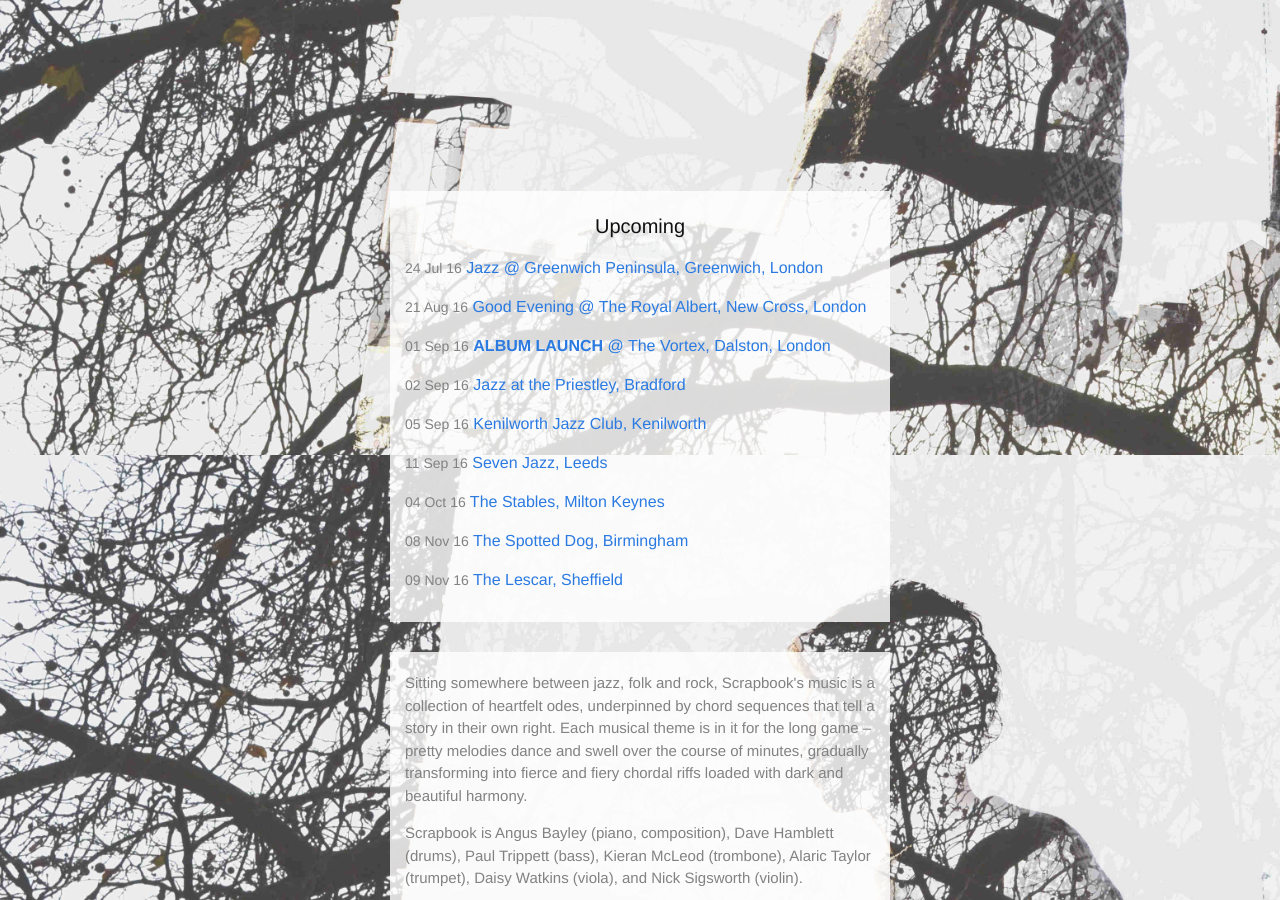
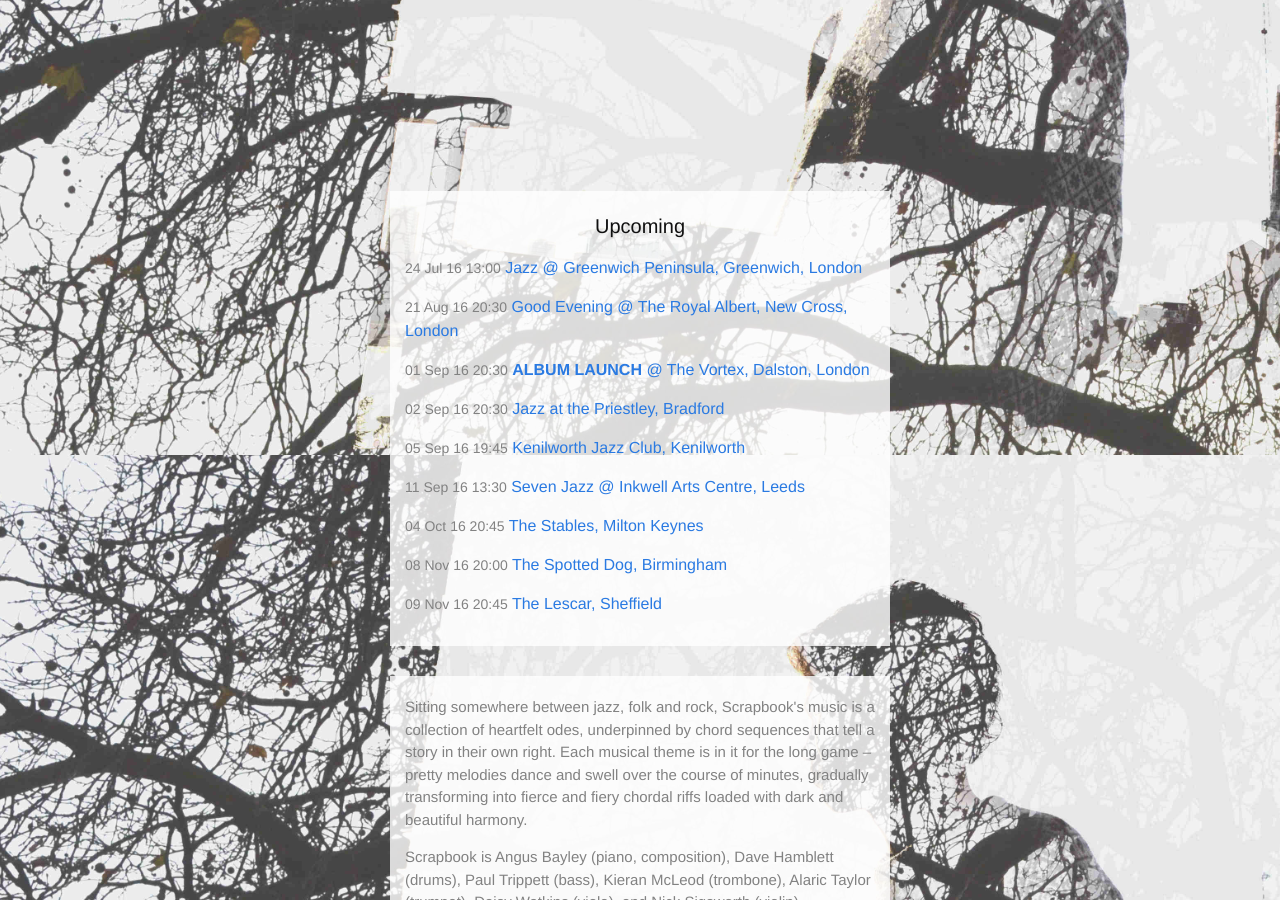
Before and after one commit to angusbayley/scrapbook-site, a Jekyll site: the page built from index.html, in a window 1280 px wide and 900 px high, scrolled down 445 px. Built offline with Jekyll 4.4.1, drawn with Linux system fonts in a browser that asks for light colours; comment, search, counter and statistics services are not loaded.

Commit message:
add times

```diff
--- a/index.html
+++ b/index.html
@@ -8,15 +8,15 @@ layout: homepage
     <div class="home">
       <h1 class="page-heading">Upcoming</h1>
       <ul class="post-list">
-        <li><span class="post-meta">24 Jul 16</span> <a>Jazz @ Greenwich Peninsula, Greenwich, London</a></li>
-        <li><span class="post-meta">21 Aug 16</span> <a>Good Evening @ The Royal Albert, New Cross, London</a></li>
-        <li><span class="post-meta">01 Sep 16</span> <a><strong>ALBUM LAUNCH</strong> @ The Vortex, Dalston, London</a></li>
-        <li><span class="post-meta">02 Sep 16</span> <a>Jazz at the Priestley, Bradford</a></li>
-        <li><span class="post-meta">05 Sep 16</span> <a>Kenilworth Jazz Club, Kenilworth</a></li>
-        <li><span class="post-meta">11 Sep 16</span> <a>Seven Jazz, Leeds</a></li>
-        <li><span class="post-meta">04 Oct 16</span> <a>The Stables, Milton Keynes</a></li>
-        <li><span class="post-meta">08 Nov 16</span> <a>The Spotted Dog, Birmingham</a></li>
-        <li><span class="post-meta">09 Nov 16</span> <a>The Lescar, Sheffield</a></li>
+        <li><span class="post-meta">24 Jul 16 13:00</span> <a>Jazz @ Greenwich Peninsula, Greenwich, London</a></li>
+        <li><span class="post-meta">21 Aug 16 20:30</span> <a>Good Evening @ The Royal Albert, New Cross, London</a></li>
+        <li><span class="post-meta">01 Sep 16 20:30</span> <a><strong>ALBUM LAUNCH</strong> @ The Vortex, Dalston, London</a></li>
+        <li><span class="post-meta">02 Sep 16 20:30</span> <a>Jazz at the Priestley, Bradford</a></li>
+        <li><span class="post-meta">05 Sep 16 19:45</span> <a>Kenilworth Jazz Club, Kenilworth</a></li>
+        <li><span class="post-meta">11 Sep 16 13:30</span> <a>Seven Jazz @ Inkwell Arts Centre, Leeds</a></li>
+        <li><span class="post-meta">04 Oct 16 20:45</span> <a>The Stables, Milton Keynes</a></li>
+        <li><span class="post-meta">08 Nov 16 20:00</span> <a>The Spotted Dog, Birmingham</a></li>
+        <li><span class="post-meta">09 Nov 16 20:45</span> <a>The Lescar, Sheffield</a></li>
       </ul>
     </div>
   </div>
```
